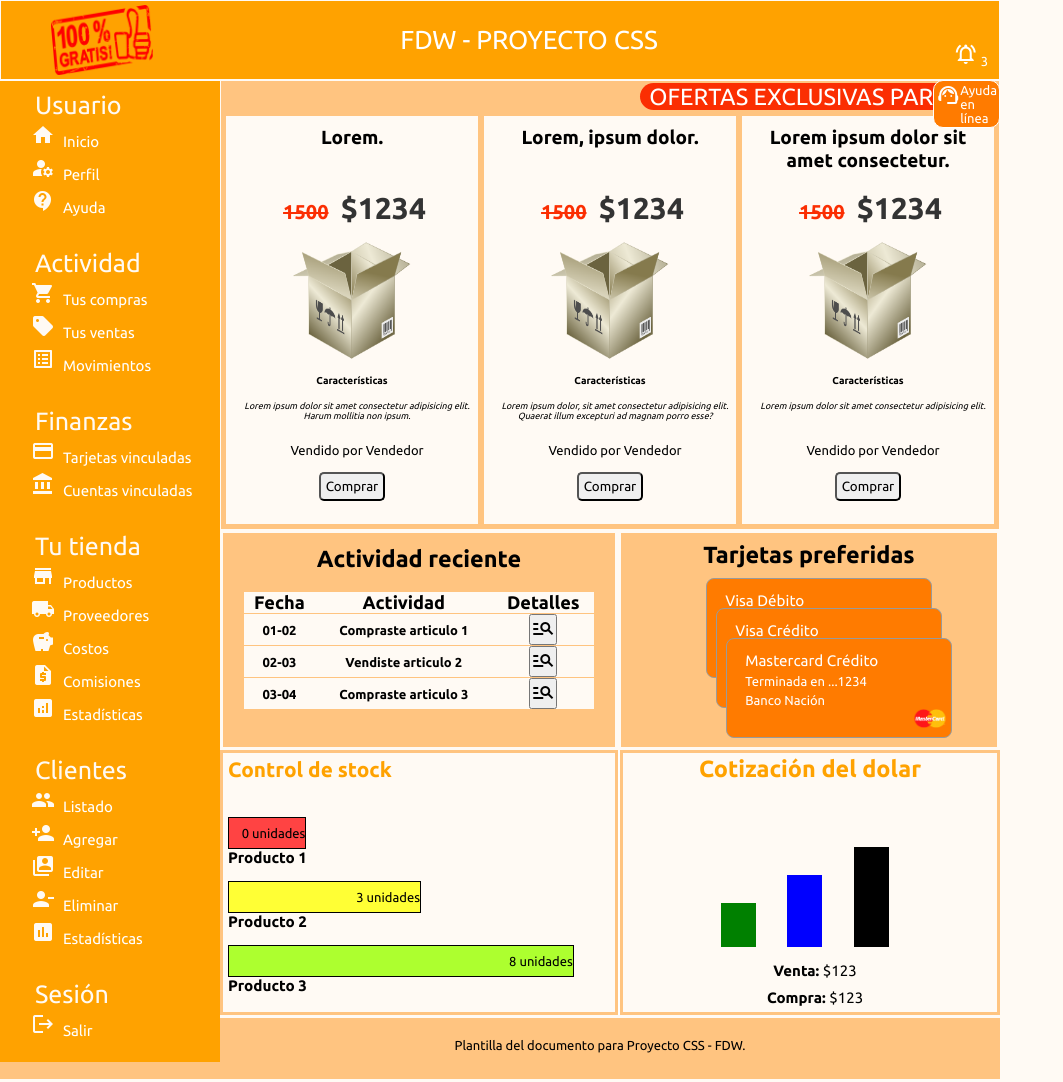
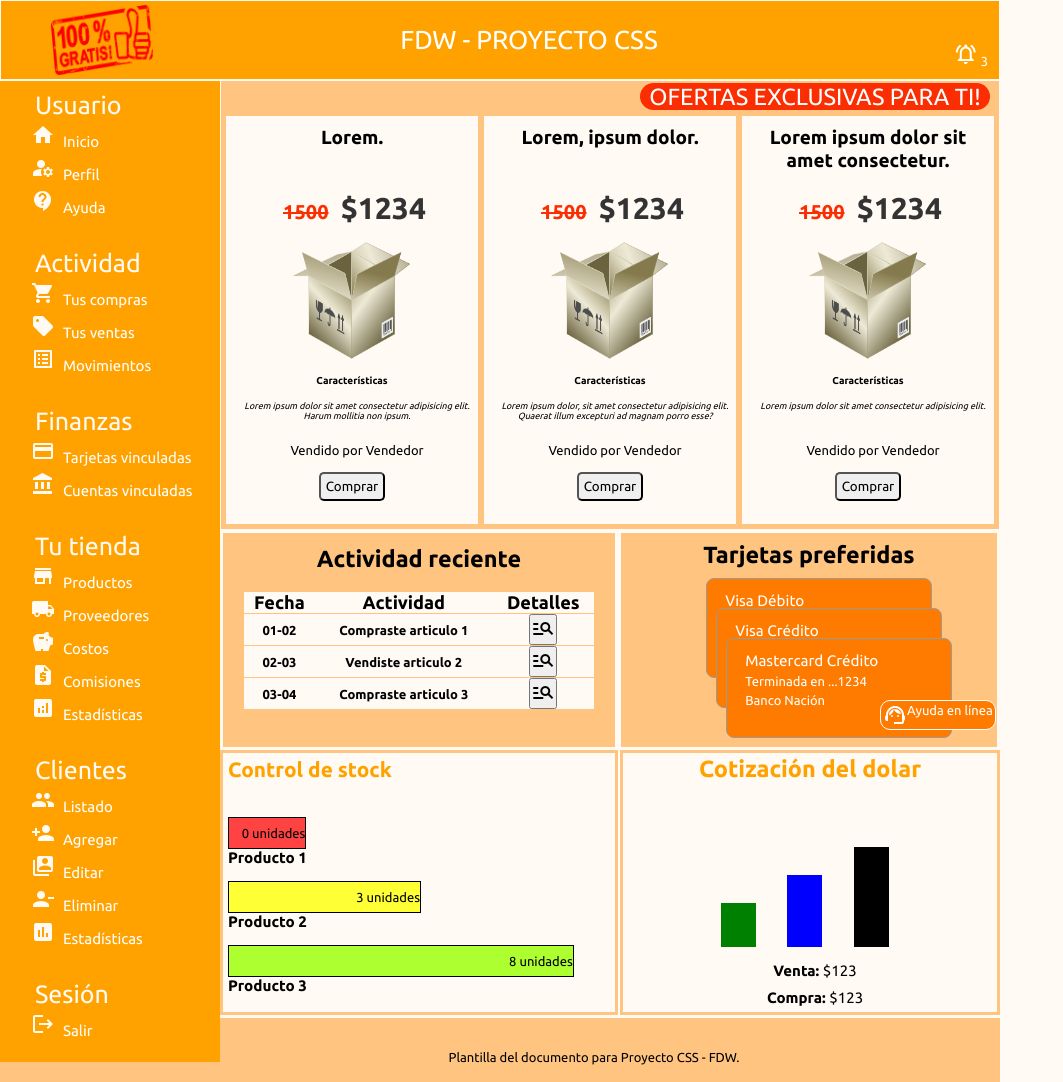
Before and after one commit to Cristian-Ullua/Proyecto-final-CSS, a plain HTML site: page index.html in a window 1280 px wide. Shown: the whole page, without its empty margins (0-1063 px from the left). Drawn offline with Linux system fonts and the light colour scheme.

Commit message:
Terminamos de comentar y de hacer pequeñas modificaciones
se acomodo la posiscion del boton de ayuda y a su vez se termino de comentar.

```diff
--- a/css/estilos_adicionales.css
+++ b/css/estilos_adicionales.css
@@ -486,31 +486,34 @@ NEGRO: DOLAR MEP */
   100% {height: 30px;}        /* Y cuando llegue al fina volvemos a la misma altura que el inicio */
 }
 
+
 /*AYUDA EN LINEA*/
 .contact-support {
-  display: flex;
-  position: fixed;
-  margin-left: var(--ancho-pantalla);
+  display: flex;                                    /* Se define al contenedor flexible */
+  position: fixed;                                  /* Mantiene el elemento fijo en la pantalla, aunque se haga scroll */
+  bottom: 70px;                                     /* Separación levemente desde la parte inferior y casi sobre el borde derecho */
+  left: 880px;
+  border-radius: 10px;                              /* La cual tendra el boton bordes redondeados */
   background-color: VAR(--color-cards);
   border: solid 1px var(--color-texto-header);
   color: var(--color-texto-header);
-  border-radius: 10px;
+  z-index: 1000;                                    /* Y por ultimo asegurar que quede por encima de cualquier elemento */
 }
 
 .contact-support:hover {
+  cursor: pointer;                                                                /* Cambia el cursor a "mano" indicando que es clickeable */
   color: var(--color-resaltado);
   background-color: var(--color-cards);
-  background: linear-gradient(90deg, var(--color-body)), var(--color-section);
-  cursor: pointer;
+  background: linear-gradient(45deg, var(--color-body), var(--color-section));   /* Y aplicamos un degradado cuando pasamos el cursor */
+
 }
 
 /* ESTILO DE FOOTER */
-.main-footer{
-    width: var(--ancho-pantalla);
+.main-footer {
+    width: var(--ancho-pantalla);                   /* El pie tendra el ancho de la pantalla y no afectara a la barra de navegacion por que esta sobre el pie */
+    height: 64px;                                   /* Y tambien definimos un alto fijo */
+    padding: 32px;
+    text-align: center;                             /* Centramos horizontalmente el texto */
     background-color: var(--color-section);
-    height: 64px;
-    padding: 20px;
-    text-align: center;
-    bottom: 10px;
     border-top: 3px solid var(--color-body);
 }
```
